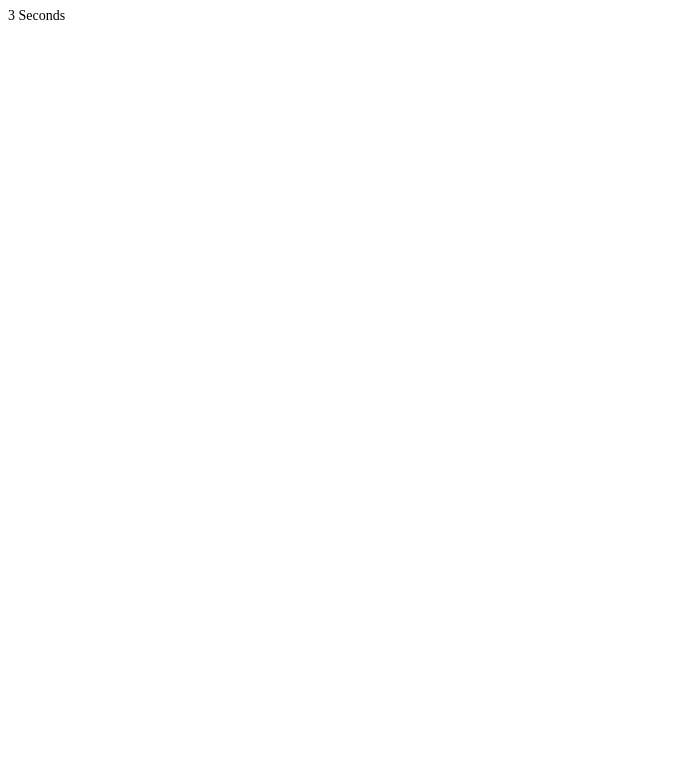
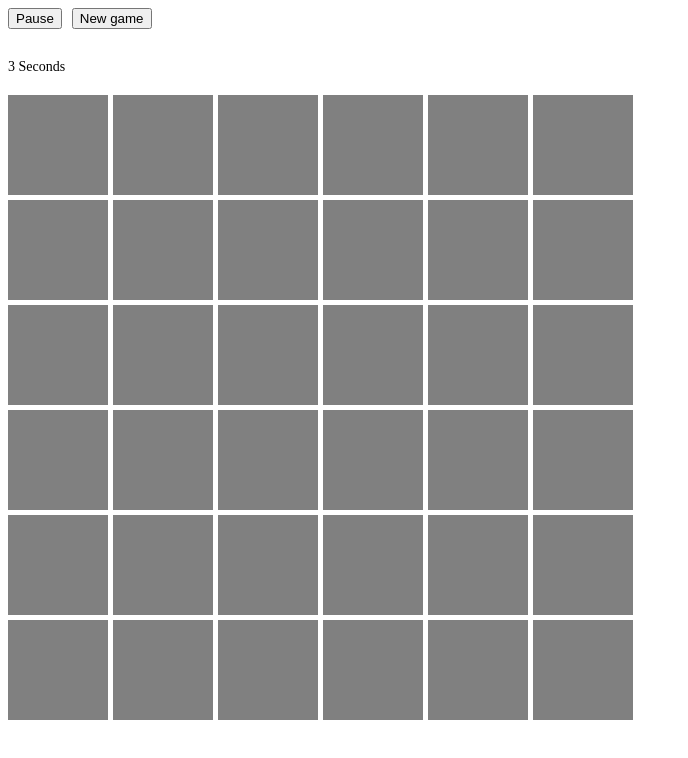
Before and after one commit to vyacheslav-tikhonov/memory-game, a Vue app: page / in a window 1280 px wide. Both pictures are taken after a click on the button "Start". Shown: the top 758 px of the page, without its empty margins (0-688 px from the left). Built offline with nearby package versions, Linux system fonts and the light colour scheme.

Commit message:
add working version

```diff
--- a/src/components/Game/Game.vue
+++ b/src/components/Game/Game.vue
@@ -1,39 +1,194 @@
 <template>
-  <div>
-    <div v-show="isGameRunning">
-      <Timer
-        ref="timer"
+  <div class="game">
+    <div class="game__buttons">
+      <div v-show=!isGameRunning>
+        <button
+          @click="onStartGame()"
+        >
+          Start
+        </button>
+      </div>
+      <div v-show=isGameRunning>
+        <button
+          @click="onPauseGame()"
+        >
+          Pause
+        </button>
+      </div>
+      <div>
+        <button
+          @click="onResetGame()"
+        >
+          New game
+        </button>
+      </div>
+    </div>
+
+    <div class="game__timer">
+      <Timer ref="timer" />
+    </div>
+
+    <div
+      class="cards"
+    >
+      <div
+        v-for="(card, index) in cards"
+        :key="index"
+        class="card-container"
       >
-      </Timer>
+        <GameCard
+          v-if="card !== 0"
+          :show="displayedIndexes.includes(index)"
+          :name="card"
+          @click="onClick(index)"
+        />
+      </div>
     </div>
-    <div v-show=!isGameRunning>
-      <button
-        @click="onStartGame()"
-      >
-        Start
-      </button>
-    </div>
+
   </div>
 </template>
 
 <script lang="ts">
 import { Vue, Component, Ref } from 'vue-property-decorator';
 import Timer from '@/components/Game/Timer/Timer.vue';
+import GameCard from '@/components/ui/cards/GameCard/GameCard.vue';
+import { shuffleArray } from '@/utils/array';
 
 @Component({
-  components: { Timer },
+  components: { Timer, GameCard },
 })
 export default class Game extends Vue {
   @Ref('timer') readonly timer!: Timer;
 
   private isGameRunning = false;
+  private isFreezing = true;
+
+  private displayedIndexes: number[] = []
+  private currentElementIndex: number | null = null;
+  private cardForHiding: null | {time: number; index: number} = null;
+
+  private cards: number[] = [];
+
+  private checkVictory() {
+    return !this.cards.reduce((sum, current) => sum + current , 0);
+  }
+
+  private onResetGame() {
+    this.initCards();
+    this.timer.clearTimer();
+    this.displayedIndexes = [];
+    this.currentElementIndex = null;
+    this.cardForHiding = null;
+  }
 
   private onStartGame() {
     this.isGameRunning = true;
     this.timer.startTimer();
+    this.isFreezing = false;
+  }
+
+  private onPauseGame() {
+    this.isGameRunning = false;
+    this.cardForHiding = null;
+    this.currentElementIndex = null;
+    this.displayedIndexes = [];
+    this.isFreezing = true;
+    this.timer.stopTimer();
+  }
+
+  private initCards() {
+    const cards: number[] = [];
+    for (let i = 1; i <= 18; i++) {
+      cards.push(i, i);
+    }
+
+    this.cards = shuffleArray(cards);
+  }
+
+  private onClick(index: number) {
+    if (this.isFreezing) {
+      return
+    }
+
+    if (this.currentElementIndex !== null) {
+      if (
+        this.currentElementIndex !== index &&
+        this.cards[this.currentElementIndex] === this.cards[index]
+        ) {
+        this.isFreezing = true;
+        this.displayedIndexes.push(index)
+        setTimeout(() => {
+            if(this.currentElementIndex !== null) {
+              this.cards[this.currentElementIndex] = 0
+            }
+            this.cards[index] = 0
+            this.displayedIndexes = [];
+            this.currentElementIndex = null;
+            this.cardForHiding = null;
+            this.isFreezing = false;
+            if (this.checkVictory()) {
+              this.timer.stopTimer();
+            }
+          }
+          , 1000);
+      } else {
+        this.isFreezing = true;
+        this.displayedIndexes.push(index);
+        setTimeout(() => {
+          this.currentElementIndex = null;
+          this.displayedIndexes = [];
+          this.cardForHiding = null;
+          this.isFreezing = false;
+          }
+          , 500);
+      }
+    } else {
+      this.currentElementIndex = index;
+      this.displayedIndexes = [index];
+      this.cardForHiding = {
+        time: Date.now() + 3000,
+        index,
+      }
+    }
+  }
+
+  private hideCard() {
+    if (this.cardForHiding) {
+      const time = Date.now()
+
+      if (this.cardForHiding.time <= time) {
+        this.displayedIndexes = [];
+        this.currentElementIndex = null;
+        this.cardForHiding = null;
+      }
+    }
+  }
+
+  private mounted() {
+    this.initCards();
+    setInterval(this.hideCard, 1000);
   }
 }
 </script>
 
-<style scoped>
+<style scoped lang="scss">
+.game {
+  &__buttons {
+    display: flex;
+    gap: 10px;
+    padding-bottom: 10px;
+  }
+  &__timer {
+    padding: 20px 0;
+  }
+}
+.cards {
+  display: grid;
+  grid-template-columns: repeat(6, 105px);
+  grid-row-gap: 5px;
+}
+.card-container {
+  width: 100px;
+  height: 100px;
+}
 </style>
--- /dev/null
+++ b/src/components/ui/cards/Card/Card.vue
@@ -0,0 +1,30 @@
+<template>
+  <div
+      class="card"
+    >
+    <img
+      alt=""
+      :src="imageUrl"
+      class="card__image"
+    >
+  </div>
+</template>
+
+<script lang="ts">
+import { Vue, Component, Prop} from 'vue-property-decorator';
+
+@Component
+export default class Card extends Vue {
+  @Prop() private imageUrl!: number;
+}
+
+</script>
+
+<style scoped lang="scss">
+.card {
+  &__image {
+    width: 100px;
+    height: 100px;
+  }
+}
+</style>
--- /dev/null
+++ b/src/components/ui/cards/GameCard/GameCard.vue
@@ -0,0 +1,42 @@
+<template>
+  <div
+    @click="onClick()"
+    class="game-card">
+    <Card
+      v-show="show"
+      :imageUrl="getImageUrl"
+    />
+  </div>
+</template>
+
+<script lang="ts">
+import { Vue, Component, Prop, Emit } from 'vue-property-decorator';
+import Card from '@/components/ui/cards/Card/Card.vue';
+
+@Component({
+  components: { Card },
+})
+export default class GameCard extends Vue {
+  @Prop() private name!: string;
+  @Prop() private show!: boolean;
+
+  @Emit('click')
+  private onClick() {
+    return;
+  }
+
+  private get getImageUrl() {
+    return require(`@/assets/pictures/${this.name}.webp`);
+  }
+
+}
+
+</script>
+
+<style scoped lang="scss">
+.game-card {
+  background: gray;
+  width: 100px;
+  height: 100px;
+}
+</style>
--- /dev/null
+++ b/src/utils/array.ts
@@ -0,0 +1,15 @@
+function shuffleArray(array: any[]): any[] {
+    const length = array.length;
+    let tmpElement: any = null;
+
+    for (let i = length - 1; i >= 0; i--) {
+        const index = Math.floor(Math.random()*(length));
+        tmpElement = array[index];
+        array[index] = array[i];
+        array[i] = tmpElement;
+    }
+
+    return array;
+}
+
+export { shuffleArray };
```
